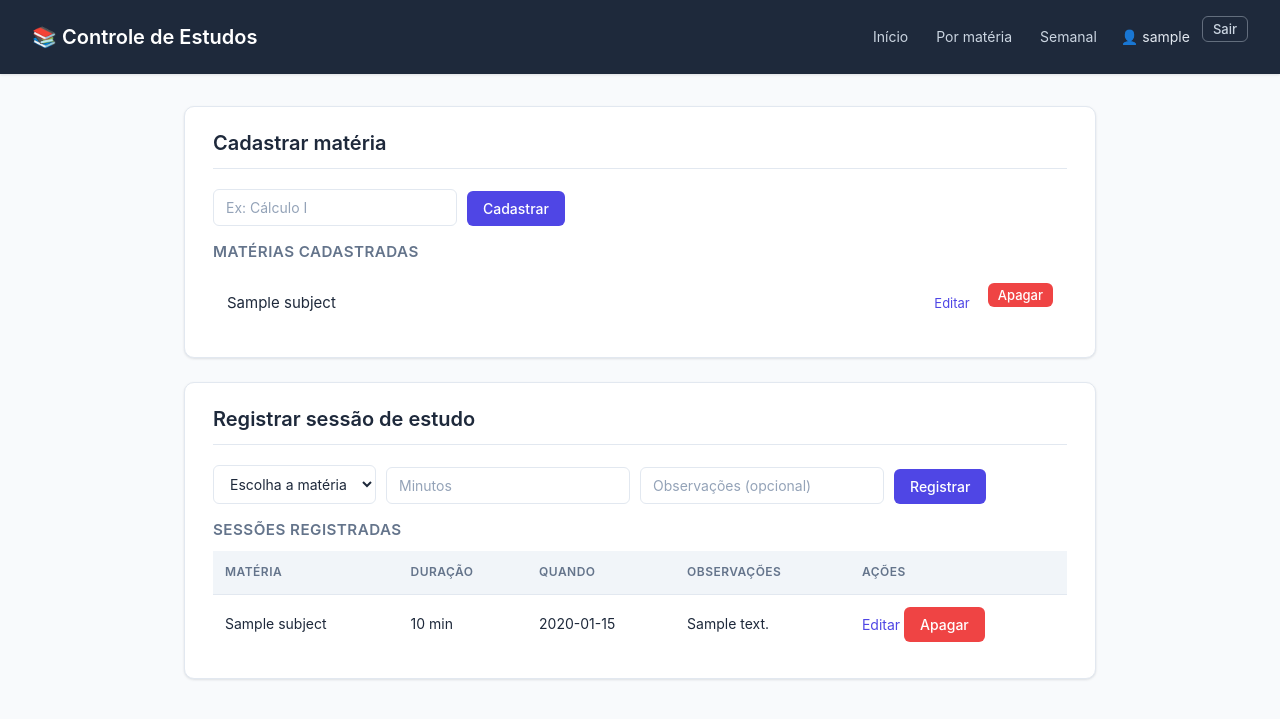
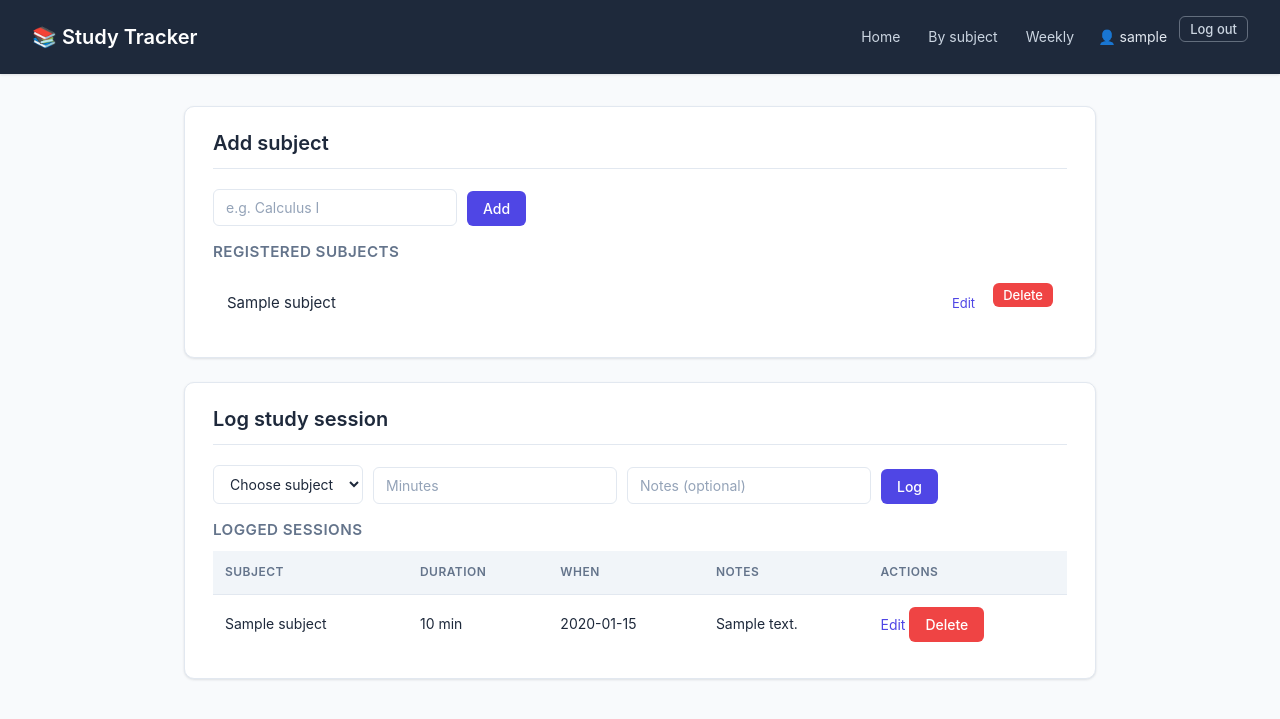
Before and after one commit to pedrohfernandes99/controle-estudos, a Flask app: page / in a window 1280 px wide. Shown: the top 719 px of the page. Run offline with Flask 2, Linux system fonts and the light colour scheme; the visitor is signed in with stand-in values (Sample User, id 1); tables that the repository leaves empty hold one stand-in row (values such as "Sample post").

Commit message:
Translate UI, flash messages and seed data to English

```diff
--- a/app/auth.py
+++ b/app/auth.py
@@ -8,7 +8,7 @@ def login_required(view):
     @wraps(view)
     def wrapped(*args, **kwargs):
         if not session.get("user_id"):
-            flash("Faça login para continuar.")
+            flash("Please log in to continue.")
             return redirect(url_for("main.login"))
         return view(*args, **kwargs)
     return wrapped
--- a/app/routes.py
+++ b/app/routes.py
@@ -29,7 +29,7 @@ def index():
     return render_template("index.html", subjects=subjects, sessions=sessions)
 
 
-# ---------- Matérias ----------
+# ---------- Subjects ----------
 
 @bp.route("/subjects", methods=["POST"])
 @login_required
@@ -37,13 +37,13 @@ def add_subject():
     user_id = current_user_id()
     name = request.form.get("name", "").strip()
     if not name:
-        flash("O nome da matéria não pode ser vazio.")
+        flash("Subject name cannot be empty.")
         return redirect(url_for("main.index"))
 
     try:
         models.create_subject(user_id, name)
     except Exception:
-        flash("Essa matéria já existe.")
+        flash("This subject already exists.")
     return redirect(url_for("main.index"))
 
 
@@ -53,20 +53,20 @@ def edit_subject(subject_id):
     user_id = current_user_id()
     subject = models.get_subject(user_id, subject_id)
     if not subject:
-        flash("Matéria não encontrada.")
+        flash("Subject not found.")
         return redirect(url_for("main.index"))
 
     if request.method == "POST":
         new_name = request.form.get("name", "").strip()
         if not new_name:
-            flash("O nome não pode ser vazio.")
+            flash("Name cannot be empty.")
         else:
             try:
                 models.update_subject(user_id, subject_id, new_name)
-                flash("Matéria atualizada.")
+                flash("Subject updated.")
                 return redirect(url_for("main.index"))
             except Exception:
-                flash("Já existe outra matéria com esse nome.")
+                flash("Another subject with this name already exists.")
 
     return render_template("edit_subject.html", subject=subject)
 
@@ -76,13 +76,13 @@ def edit_subject(subject_id):
 def delete_subject(subject_id):
     user_id = current_user_id()
     if models.delete_subject(user_id, subject_id):
-        flash("Matéria apagada.")
+        flash("Subject deleted.")
     else:
-        flash("Matéria não encontrada.")
+        flash("Subject not found.")
     return redirect(url_for("main.index"))
 
 
-# ---------- Sessões ----------
+# ---------- Sessions ----------
 
 @bp.route("/sessions", methods=["POST"])
 @login_required
@@ -93,7 +93,7 @@ def add_session():
     notes = request.form.get("notes", "").strip() or None
 
     if not subject_id or not duration:
-        flash("Preencha a matéria e a duração.")
+        flash("Please fill in the subject and duration.")
         return redirect(url_for("main.index"))
 
     try:
@@ -104,7 +104,7 @@ def add_session():
             notes=notes,
         )
     except Exception as e:
-        flash(f"Erro ao registrar sessão: {e}")
+        flash(f"Error registering session: {e}")
 
     return redirect(url_for("main.index"))
 
@@ -115,17 +115,17 @@ def edit_session(session_id):
     user_id = current_user_id()
     session_obj = models.get_session(user_id, session_id)
     if not session_obj:
-        flash("Sessão não encontrada.")
+        flash("Session not found.")
         return redirect(url_for("main.index"))
 
     if request.method == "POST":
         duration = request.form.get("duration_minutes")
         notes = request.form.get("notes", "").strip() or None
         if not duration:
-            flash("Informe a duração.")
+            flash("Please enter the duration.")
         else:
             models.update_session(user_id, session_id, int(duration), notes)
-            flash("Sessão atualizada.")
+            flash("Session updated.")
             return redirect(url_for("main.index"))
 
     return render_template("edit_session.html", session=session_obj)
@@ -136,13 +136,13 @@ def edit_session(session_id):
 def delete_session(session_id):
     user_id = current_user_id()
     if models.delete_session(user_id, session_id):
-        flash("Sessão apagada.")
+        flash("Session deleted.")
     else:
-        flash("Sessão não encontrada.")
+        flash("Session not found.")
     return redirect(url_for("main.index"))
 
 
-# ---------- Relatórios ----------
+# ---------- Reports ----------
 
 @bp.route("/report")
 @login_required
@@ -172,7 +172,7 @@ def report_weekly():
     return render_template("report_weekly.html", report=data, grand_total=grand_total)
 
 
-# ---------- Exportação CSV ----------
+# ---------- CSV export ----------
 
 @bp.route("/export/sessions.csv")
 @login_required
@@ -185,7 +185,7 @@ def export_sessions_csv():
 
     buffer = io.StringIO()
     writer = csv.writer(buffer, delimiter=";", lineterminator="\n")
-    writer.writerow(["id", "data", "materia", "duracao_minutos", "observacoes"])
+    writer.writerow(["id", "date", "subject", "duration_minutes", "notes"])
     for s in sessions:
         writer.writerow([
             s["id"],
@@ -198,11 +198,11 @@ def export_sessions_csv():
     return Response(
         buffer.getvalue(),
         mimetype="text/csv; charset=utf-8",
-        headers={"Content-Disposition": "attachment; filename=estudos.csv"},
+        headers={"Content-Disposition": "attachment; filename=study-sessions.csv"},
     )
 
 
-# ---------- Autenticação ----------
+# ---------- Authentication ----------
 
 @bp.route("/register", methods=["GET", "POST"])
 def register():
@@ -215,22 +215,22 @@ def register():
         password2 = request.form.get("password2", "")
 
         if not username or not password:
-            flash("Preencha usuário e senha.")
+            flash("Please fill in username and password.")
         elif len(password) < 6:
-            flash("A senha deve ter pelo menos 6 caracteres.")
+            flash("Password must be at least 6 characters.")
         elif password != password2:
-            flash("As senhas não conferem.")
+            flash("Passwords do not match.")
         elif models.get_user_by_username(username):
-            flash("Este usuário já existe.")
+            flash("This username is already taken.")
         else:
             try:
                 user = models.create_user(username, password)
                 session["user_id"] = user["id"]
                 session["username"] = user["username"]
-                flash("Conta criada com sucesso.")
+                flash("Account created successfully.")
                 return redirect(url_for("main.index"))
             except Exception as e:
-                flash(f"Erro ao criar conta: {e}")
+                flash(f"Error creating account: {e}")
 
     return render_template("register.html")
 
@@ -248,10 +248,10 @@ def login():
         if user:
             session["user_id"] = user["id"]
             session["username"] = user["username"]
-            flash(f"Bem-vindo, {user['username']}!")
+            flash(f"Welcome, {user['username']}!")
             return redirect(url_for("main.index"))
         else:
-            flash("Usuário ou senha incorretos.")
+            flash("Incorrect username or password.")
 
     return render_template("login.html")
 
@@ -259,5 +259,5 @@ def login():
 @bp.route("/logout", methods=["POST"])
 def logout():
     session.clear()
-    flash("Você saiu.")
+    flash("You have been logged out.")
     return redirect(url_for("main.login"))
--- a/templates/index.html
+++ b/templates/index.html
@@ -1,25 +1,25 @@
 <!DOCTYPE html>
-<html lang="pt-BR">
+<html lang="en">
 <head>
     <meta charset="UTF-8">
-    <title>Controle de Estudos</title>
+    <title>Study Tracker</title>
     <link rel="stylesheet" href="{{ url_for('static', filename='style.css') }}">
 </head>
 <body>
     <header>
-        <h1>📚 Controle de Estudos</h1>
+        <h1>📚 Study Tracker</h1>
         <nav>
-            <a href="{{ url_for('main.index') }}">Início</a>
-            <a href="{{ url_for('main.report') }}">Por matéria</a>
-            <a href="{{ url_for('main.report_weekly') }}">Semanal</a>
+            <a href="{{ url_for('main.index') }}">Home</a>
+            <a href="{{ url_for('main.report') }}">By subject</a>
+            <a href="{{ url_for('main.report_weekly') }}">Weekly</a>
             {% if session.get('username') %}
                 <span class="user-info">👤 {{ session.username }}</span>
                 <form action="{{ url_for('main.logout') }}" method="post" style="display:inline">
-                    <button type="submit" class="link-button">Sair</button>
+                    <button type="submit" class="link-button">Log out</button>
                 </form>
             {% else %}
-                <a href="{{ url_for('main.login') }}">Entrar</a>
-                <a href="{{ url_for('main.register') }}">Criar conta</a>
+                <a href="{{ url_for('main.login') }}">Log in</a>
+                <a href="{{ url_for('main.register') }}">Sign up</a>
             {% endif %}
         </nav>
     </header>
@@ -36,62 +36,62 @@
         {% endwith %}
 
         <section>
-            <h2>Cadastrar matéria</h2>
+            <h2>Add subject</h2>
             <form action="{{ url_for('main.add_subject') }}" method="post">
-                <input type="text" name="name" placeholder="Ex: Cálculo I" required>
-                <button type="submit">Cadastrar</button>
+                <input type="text" name="name" placeholder="e.g. Calculus I" required>
+                <button type="submit">Add</button>
             </form>
 
-            <h3>Matérias cadastradas</h3>
+            <h3>Registered subjects</h3>
             {% if subjects %}
                 <ul class="subject-list">
                     {% for s in subjects %}
                         <li>
                             <span>{{ s.name }}</span>
                             <span class="actions">
-                            <a href="{{ url_for('main.edit_subject', subject_id=s.id) }}">Editar</a>
+                                <a href="{{ url_for('main.edit_subject', subject_id=s.id) }}">Edit</a>
                                 <form action="{{ url_for('main.delete_subject', subject_id=s.id) }}"
                                       method="post" style="display:inline"
-                                  onsubmit="return confirm('Apagar a matéria e todas as sessões dela?');">
-                                <button type="submit" class="danger">Apagar</button>
+                                      onsubmit="return confirm('Delete this subject and all its sessions?');">
+                                    <button type="submit" class="danger">Delete</button>
                                 </form>
                             </span>
                         </li>
                     {% endfor %}
                 </ul>
             {% else %}
-                <p>Nenhuma matéria cadastrada ainda.</p>
+                <p>No subjects registered yet.</p>
             {% endif %}
         </section>
 
         <section>
-            <h2>Registrar sessão de estudo</h2>
+            <h2>Log study session</h2>
             {% if subjects %}
                 <form action="{{ url_for('main.add_session') }}" method="post">
                     <select name="subject_id" required>
-                        <option value="">Escolha a matéria</option>
+                        <option value="">Choose subject</option>
                         {% for s in subjects %}
                             <option value="{{ s.id }}">{{ s.name }}</option>
                         {% endfor %}
                     </select>
-                    <input type="number" name="duration_minutes" placeholder="Minutos" min="1" required>
-                    <input type="text" name="notes" placeholder="Observações (opcional)">
-                    <button type="submit">Registrar</button>
+                    <input type="number" name="duration_minutes" placeholder="Minutes" min="1" required>
+                    <input type="text" name="notes" placeholder="Notes (optional)">
+                    <button type="submit">Log</button>
                 </form>
             {% else %}
-                <p>Cadastre uma matéria primeiro.</p>
+                <p>Add a subject first.</p>
             {% endif %}
 
-            <h3>Sessões registradas</h3>
+            <h3>Logged sessions</h3>
             {% if sessions %}
                 <table>
                     <thead>
                         <tr>
-                            <th>Matéria</th>
-                            <th>Duração</th>
-                            <th>Quando</th>
-                            <th>Observações</th>
-                            <th>Ações</th>
+                            <th>Subject</th>
+                            <th>Duration</th>
+                            <th>When</th>
+                            <th>Notes</th>
+                            <th>Actions</th>
                         </tr>
                     </thead>
                     <tbody>
@@ -102,11 +102,11 @@
                                 <td>{{ s.studied_at }}</td>
                                 <td>{{ s.notes or "" }}</td>
                                 <td>
-                                    <a href="{{ url_for('main.edit_session', session_id=s.id) }}">Editar</a>
+                                    <a href="{{ url_for('main.edit_session', session_id=s.id) }}">Edit</a>
                                     <form action="{{ url_for('main.delete_session', session_id=s.id) }}"
                                           method="post" style="display:inline"
-                                          onsubmit="return confirm('Apagar esta sessão?');">
-                                        <button type="submit" class="danger">Apagar</button>
+                                          onsubmit="return confirm('Delete this session?');">
+                                        <button type="submit" class="danger">Delete</button>
                                     </form>
                                 </td>
                             </tr>
@@ -114,7 +114,7 @@
                     </tbody>
                 </table>
             {% else %}
-                <p>Nenhuma sessão registrada ainda.</p>
+                <p>No sessions recorded yet.</p>
             {% endif %}
         </section>
     </main>
```
Also changed, not shown: seed.py (+29 -30 lines), templates/edit_session.html (+8 -8 lines), templates/edit_subject.html (+6 -6 lines), templates/login.html (+10 -10 lines), templates/register.html (+11 -11 lines), templates/report.html (+18 -16 lines), templates/report_weekly.html (+12 -12 lines), tests/test_routes.py (+21 -21 lines). Lines whose indentation alone changed are shown as unchanged.
